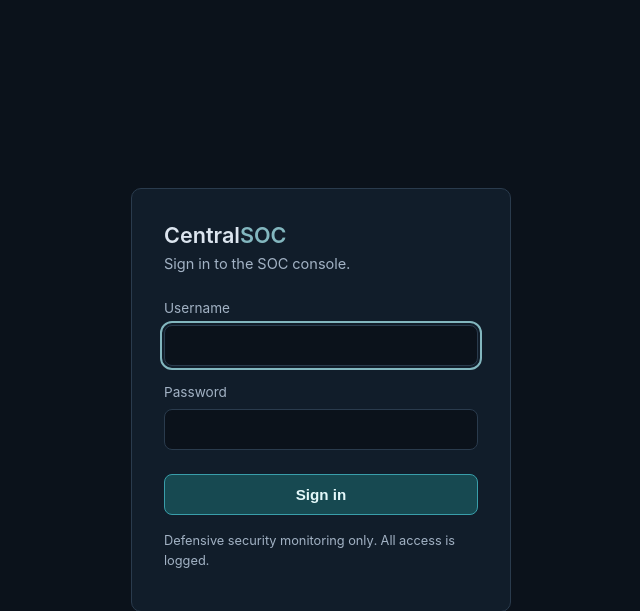
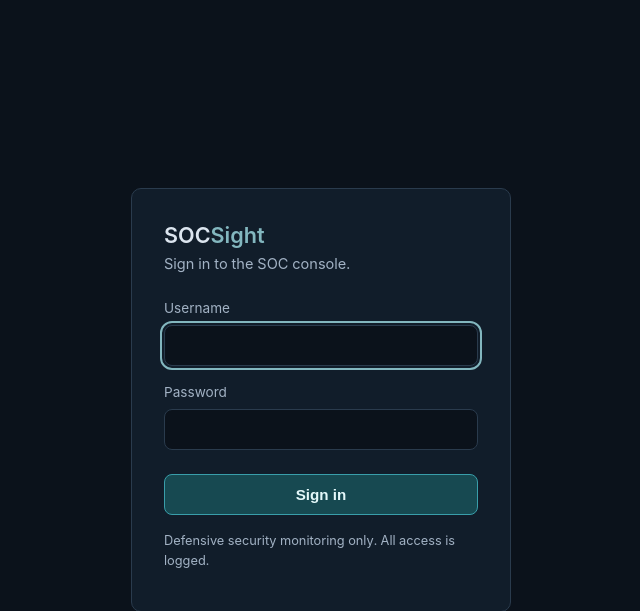
Before and after one commit to SaravananKumarr/SOCSight, a Flask app: page /login in a window 1280 px wide. Shown: the top 611 px of the page, without its empty margins (319-959 px from the left). Run offline with Flask 3, Linux system fonts and the light colour scheme; parts of the project's set-up code (start-up, migrations or seed data) failed here and were passed over.

Commit message:
Update sidebar and login logo to SOCSight
Co-Authored-By: Claude Sonnet 5.5 <noreply@anthropic.com>

```diff
--- a/CentralSOC_v1_Visible_UI_Refresh/regexsoc/web/templates/_sidebar.html
+++ b/CentralSOC_v1_Visible_UI_Refresh/regexsoc/web/templates/_sidebar.html
@@ -1,6 +1,6 @@
 {% import "macros.html" as m %}
 <nav class="sidebar" aria-label="Main navigation">
-  <div class="brand">Central<span class="accent-text">SOC</span></div>
+  <div class="brand">SOC<span class="accent-text">Sight</span></div>
   <div class="nav-group">
     {{ m.nav_item('dashboard.overview', 'overview', active, '&#9673;', 'Dashboard') }}
     {{ m.nav_item('dashboard.alerts_list', 'alerts', active, '&#9888;', 'Alert Triage') }}
--- a/CentralSOC_v1_Visible_UI_Refresh/regexsoc/web/templates/auth/login.html
+++ b/CentralSOC_v1_Visible_UI_Refresh/regexsoc/web/templates/auth/login.html
@@ -1,7 +1,7 @@
 {% extends "auth_base.html" %}
 {% block title %}Sign in - SOCSight{% endblock %}
 {% block content %}
-<h1>Central<span class="accent-text">SOC</span></h1>
+<h1>SOC<span class="accent-text">Sight</span></h1>
 <p class="page-sub tight-sub">Sign in to the SOC console.</p>
 <form method="post">
   <input type="hidden" name="csrf_token" value="{{ csrf_token }}">
```
